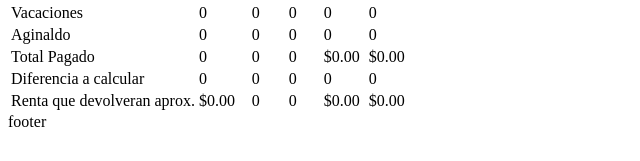
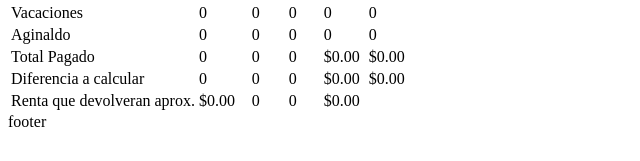
Before and after one commit to MWalter777/eco-help, a Next.js app: page / in a window 1280 px wide. Shown: the part 314-475 px from the top of the page, without its empty margins (0-640 px from the left). Built offline with nearby package versions, Linux system fonts and the light colour scheme.

Commit message:
calculate tax

```diff
--- a/src/pages/index.tsx
+++ b/src/pages/index.tsx
@@ -140,7 +140,9 @@ export default function Home() {
 						</tr>
 						<tr className='hover:bg-yellow-300 bg-yellow-200'>
 							<td className='px-6 py-4'>Total Pagado</td>
-							<td className='px-6 py-4'>{salary.total}</td>
+							<td className='px-6 py-4'>
+								{salary.total + salary.ag + salary.va}
+							</td>
 							<td className='px-6 py-4'>0</td>
 							<td className='px-6 py-4'>0</td>
 							<td className='px-6 py-4'>
@@ -156,17 +158,19 @@ export default function Home() {
 						</tr>
 						<tr className='hover:bg-blue-300 bg-blue-200'>
 							<td className='px-6 py-4'>Diferencia a calcular</td>
-							<td className='px-6 py-4'>{isrValue.salary}</td>
+							<td className='px-6 py-4'>
+								{isrValue.salary + salary.ag + salary.va}
+							</td>
 							<td className='px-6 py-4'>0</td>
 							<td className='px-6 py-4'>0</td>
 							<td className='px-6 py-4'>
 								<span className='bg-blue-400 text-white font-bold w-24 flex justify-center rounded-lg'>
-									{isrValue.tax}
+									{inDollar(isrValue.tax)}
 								</span>
 							</td>
 							<td className='px-6 py-4'>
 								<span className='bg-green-400 text-white font-bold w-24 flex justify-center rounded-lg'>
-									{isrValue.total}
+									{inDollar(isrValue.total)}
 								</span>
 							</td>
 						</tr>
@@ -198,11 +202,7 @@ export default function Home() {
 									{inDollar(Math.abs(isrValue.tax - salary.totalTax))}
 								</span>
 							</td>
-							<td className='px-6 py-4'>
-								<span className='bg-green-400 text-white font-bold w-24 flex justify-center rounded-lg'>
-									{inDollar(salary.total - isrValue.total)}
-								</span>
-							</td>
+							<td className='px-6 py-4'></td>
 						</tr>
 					</tbody>
 				</table>
```
